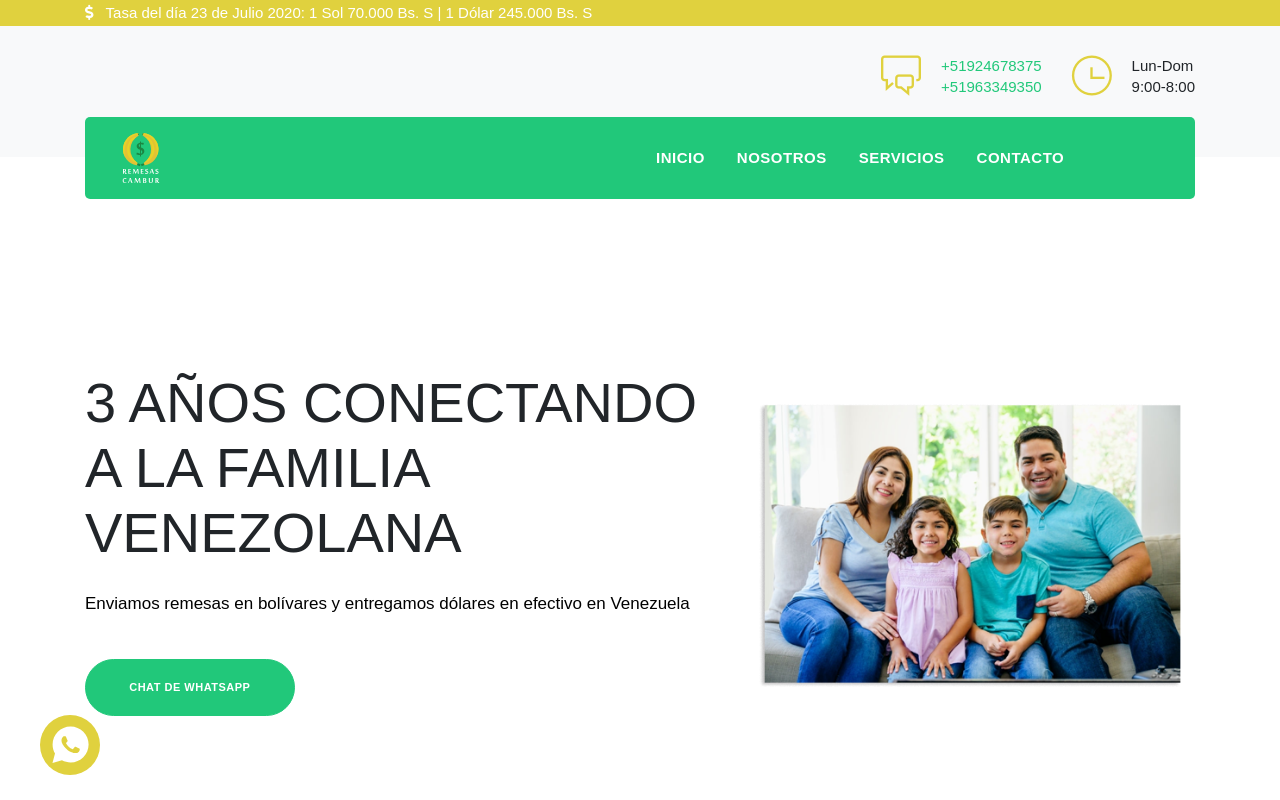
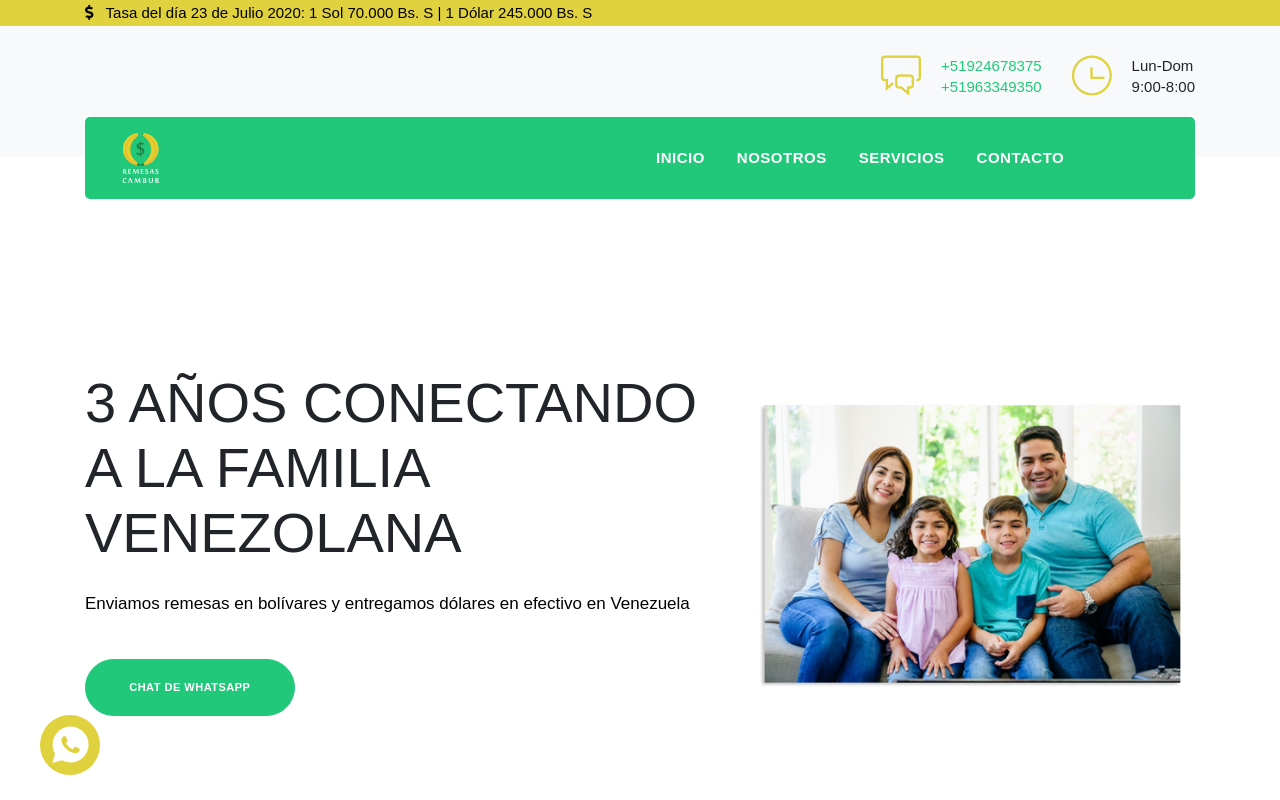
Before and after one commit to lucarmona/remesascambur, a plain HTML site: page index.html in a window 1280 px wide. Shown: the top 800 px of the page. Drawn offline with Linux system fonts and the light colour scheme; a web font is replaced by a local one.

Commit message:
Update index.html

```diff
--- a/index.html
+++ b/index.html
@@ -85,7 +85,7 @@
         <div class="container">
             <div class="row align-items-center">
                 <div class="col-lg-6 col-md-6">
-                    <div class="top-bar-left text-white">
+                    <div class="top-bar-left text-black">
                         <i class="fa fa-dollar-sign"></i>
                         <span class="ml-2">Tasa del día 23 de Julio 2020: 1 Sol 70.000 Bs. S | 1 Dólar 245.000 Bs. S</span>
                     </div>
```
